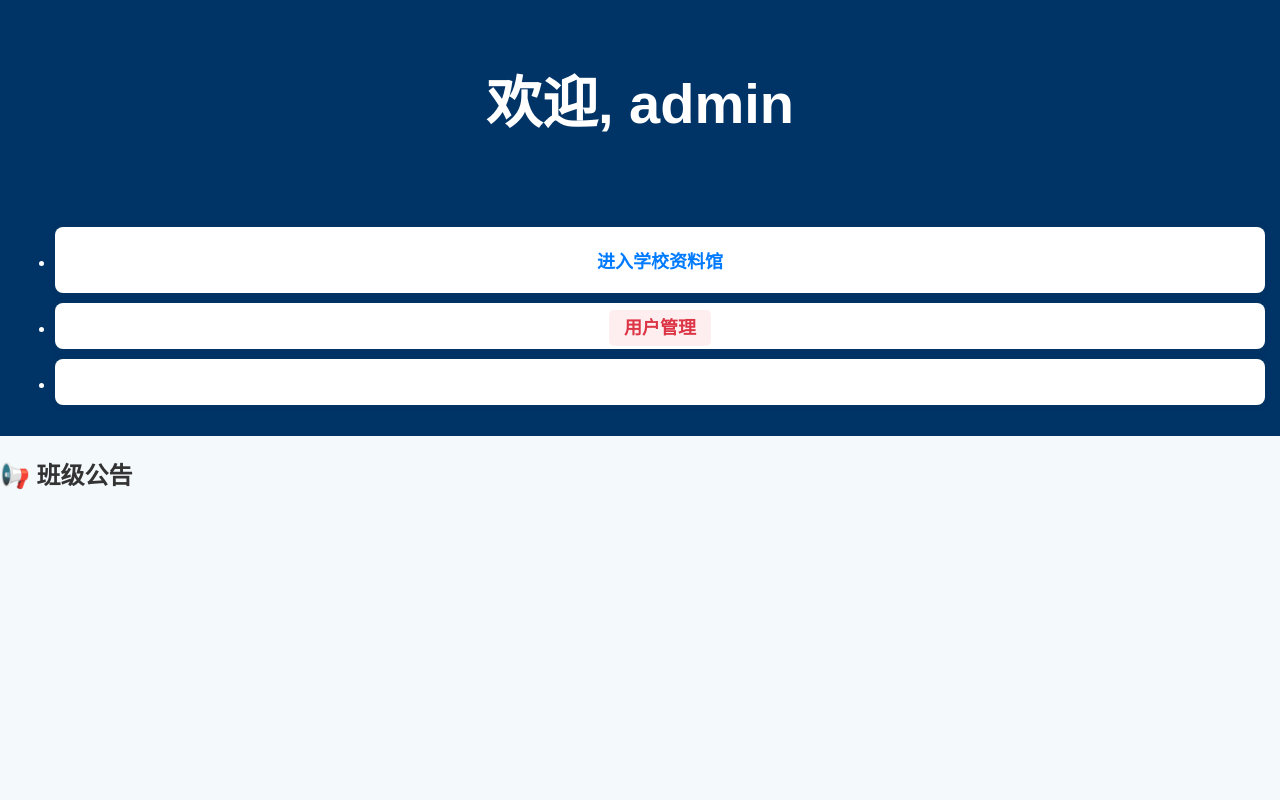
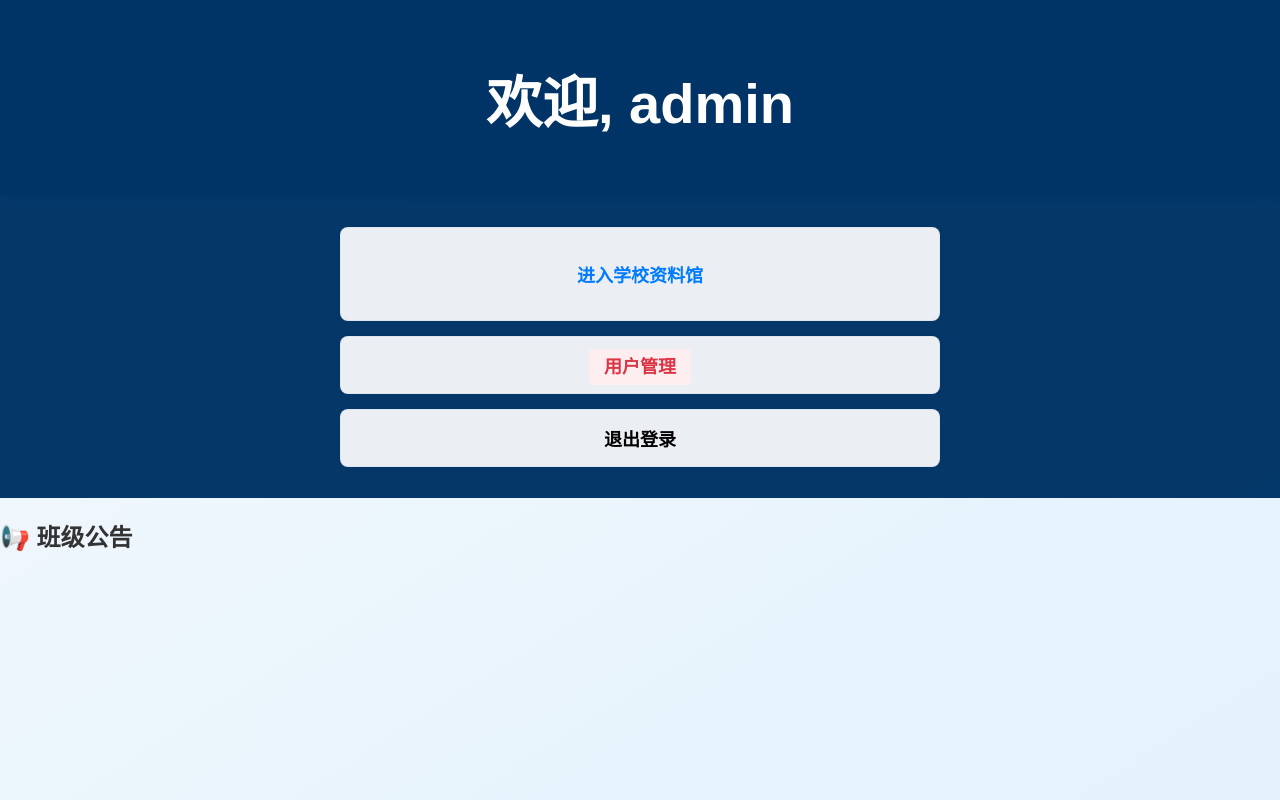
Before and after one commit to Brooks-Z/DSi, a Flask app: page /dashboard in a window 1280 px wide. Run offline with Flask 3, Linux system fonts and the light colour scheme; the visitor is signed in with stand-in values (Sample User, id 1); data comes from the database, SQL or seed files in the repository; data that the repository does not hold is empty.

Commit message:
style.css

```diff
--- a/static/style.css
+++ b/static/style.css
@@ -1,26 +1,39 @@
+/* 全局设置 */
+* {
+    transition: background-color 0.3s ease, box-shadow 0.3s ease;
+    box-sizing: border-box;
+}
 
-/* 全局字体与背景颜色统一 */
 body {
     font-family: Arial, sans-serif;
     background-color: #f4f9fc;
+    background-image: linear-gradient(to bottom right, #f4f9fc 0%, #e3f2fd 100%);
     color: #333;
     margin: 0;
     padding: 0;
+    min-height: 100vh;
+    display: flex;
+    flex-direction: column;
 }
 
+/* 头部样式 */
 header {
     background-color: #003366;
     color: white;
     text-align: center;
     padding: 20px 0;
     font-size: 28px;
+    box-shadow: 0 2px 10px rgba(0, 0, 0, 0.2);
 }
 
+/* 导航栏 */
 nav {
-    background-color: #003366;
-    color: white;
+    background-color: rgba(0, 51, 102, 0.98);
     padding: 15px;
     text-align: center;
+    position: sticky;
+    top: 0;
+    z-index: 1000;
 }
 
 nav a {
@@ -28,19 +41,42 @@ nav a {
     font-size: 18px;
     margin: 0 15px;
     text-decoration: none;
+    padding: 8px 12px;
+    border-radius: 4px;
 }
 
 nav a:hover {
-    text-decoration: underline;
+    background-color: rgba(255, 255, 255, 0.15);
+    text-decoration: none;
 }
 
+/* 主体内容区域 */
+main {
+    flex: 1;
+    padding: 30px 20px;
+    background-color: rgba(244, 249, 252, 0.9);
+}
+
+.container {
+    max-width: 1200px;
+    margin: 0 auto;
+    background-color: inherit;
+}
+
+/* 表单样式 */
 form {
     margin: 20px auto;
-    padding: 20px;
-    background-color: white;
+    padding: 25px;
+    background-color: rgba(255, 255, 255, 0.95);
+    border: 1px solid rgba(0, 51, 102, 0.1);
     border-radius: 8px;
-    box-shadow: 0 0 10px rgba(0, 0, 0, 0.1);
+    box-shadow: 0 2px 8px rgba(0, 51, 102, 0.08);
     max-width: 600px;
+    backdrop-filter: blur(3px);
+}
+
+form:hover {
+    box-shadow: 0 4px 12px rgba(0, 51, 102, 0.12);
 }
 
 label, input, button, select, textarea {
@@ -48,41 +84,73 @@ label, input, button, select, textarea {
     width: 100%;
     margin-top: 10px;
     font-size: 16px;
+    background-color: transparent;
 }
 
 input[type="file"], button {
-    padding: 10px;
-    font-size: 16px;
-    cursor: pointer;
+    padding: 12px;
+    border: 1px solid #ddd;
+    border-radius: 4px;
 }
 
 button {
     background-color: #003366;
     color: white;
-    border: none;
-    border-radius: 4px;
+    margin-top: 20px;
+    transition: transform 0.2s;
 }
 
 button:hover {
     background-color: #002244;
+    transform: translateY(-2px);
 }
 
+/* 列表样式 */
+ul {
+    padding: 0;
+    list-style: none;
+}
+
+ul li {
+    background-color: rgba(255, 255, 255, 0.92);
+    margin: 15px auto;
+    padding: 15px;
+    border-radius: 8px;
+    box-shadow: 0 2px 6px rgba(0, 51, 102, 0.06);
+    max-width: 600px;
+    border: 1px solid rgba(0, 51, 102, 0.05);
+}
+
+ul li:hover {
+    transform: translateX(5px);
+    box-shadow: 0 3px 8px rgba(0, 51, 102, 0.1);
+}
+
+/* 页脚 */
 footer {
     background-color: #003366;
     color: white;
     text-align: center;
-    padding: 10px 0;
+    padding: 20px 0;
     margin-top: 40px;
+    box-shadow: 0 -2px 10px rgba(0, 0, 0, 0.1);
 }
 
-/* 链接样式统一化 */
+/* 链接样式 */
 a {
     color: #003366;
     text-decoration: none;
+    position: relative;
 }
 
-a:hover {
-    text-decoration: underline;
+a:hover::after {
+    content: '';
+    position: absolute;
+    bottom: -2px;
+    left: 0;
+    width: 100%;
+    height: 2px;
+    background-color: currentColor;
 }
 
 .library-link, .upload-link {
@@ -91,22 +159,37 @@ a:hover {
     font-size: 18px;
     display: inline-block;
     margin: 10px;
+    padding: 8px 16px;
 }
 
-.library-link:hover, .upload-link:hover {
-    color: #0056b3;
-    text-decoration: underline;
+/* 错误提示 */
+.error {
+    color: #dc3545;
+    font-size: 0.9em;
+    padding: 5px;
+    background-color: rgba(220, 53, 69, 0.05);
+    border-radius: 4px;
 }
 
-ul li {
-    background-color: white;
-    margin: 10px 0;
-    padding: 10px;
-    border-radius: 8px;
-    box-shadow: 0 0 10px rgba(0, 0, 0, 0.05);
+/* 响应式设计 */
+@media (max-width: 768px) {
+    nav a {
+        display: block;
+        margin: 10px 0;
+    }
+
+    form {
+        margin: 20px;
+        width: auto;
+    }
+
+    ul li {
+        margin: 15px;
+    }
 }
 
-.error {
-    color: red;
-    font-size: 0.9em;
+/* 退出登录链接黑色样式 */
+.logout-link {
+    color: black !important;
+    font-weight: bold;
 }
```
